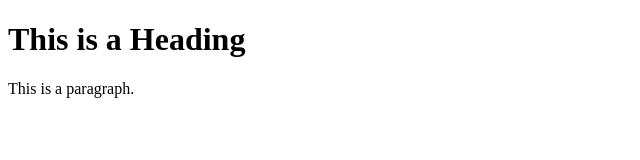
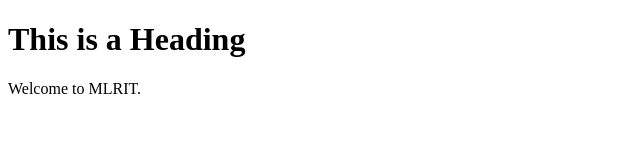
Before and after one commit to vigneshwar-04/VIGNESH04, a plain HTML site: page INDEX.HTML in a window 1280 px wide. Shown: the full height of the page, 0-640 px from the left. Drawn offline with Linux system fonts and the light colour scheme.

Commit message:
INDEX.HTML

```diff
--- a/INDEX.HTML
+++ b/INDEX.HTML
@@ -6,7 +6,7 @@
 <body>
 
 <h1>This is a Heading</h1>
-<p>This is a paragraph.</p>
+<p>Welcome to MLRIT.</p>
 
 </body>
 </html>
```
